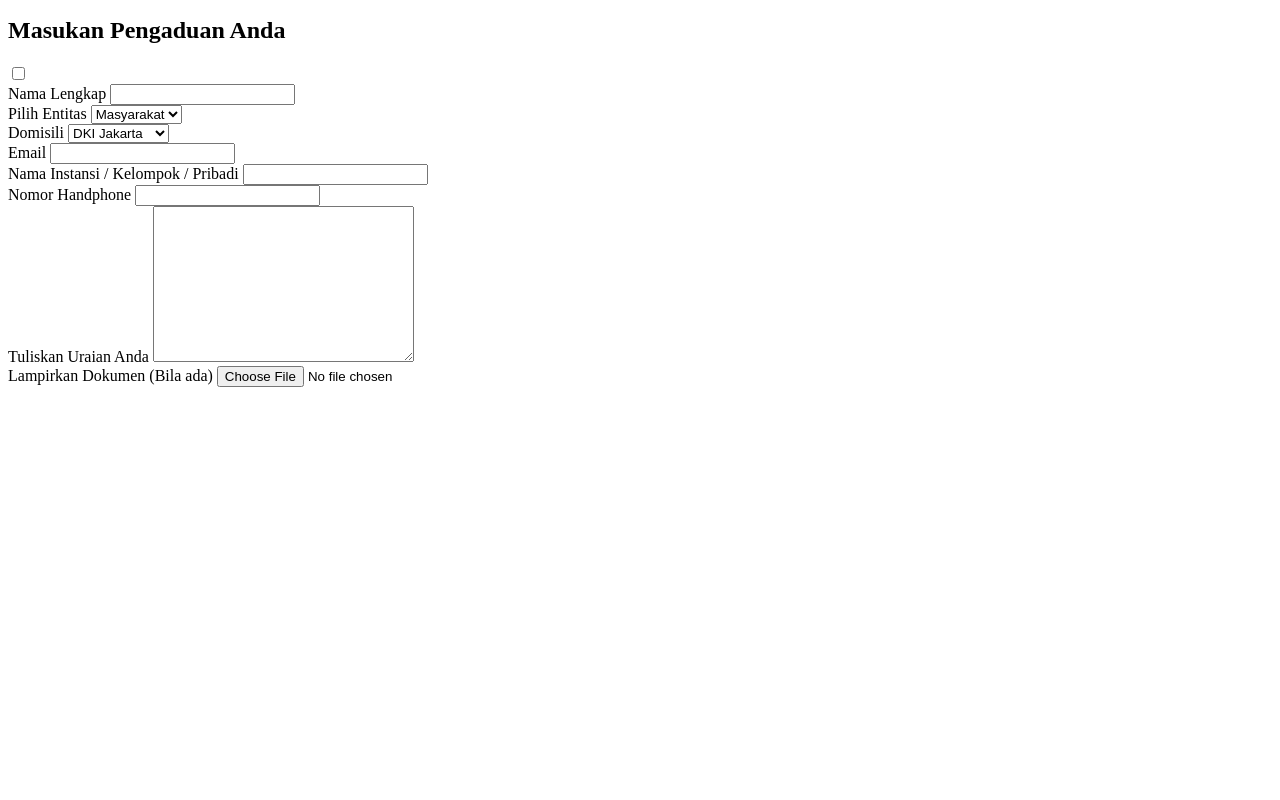
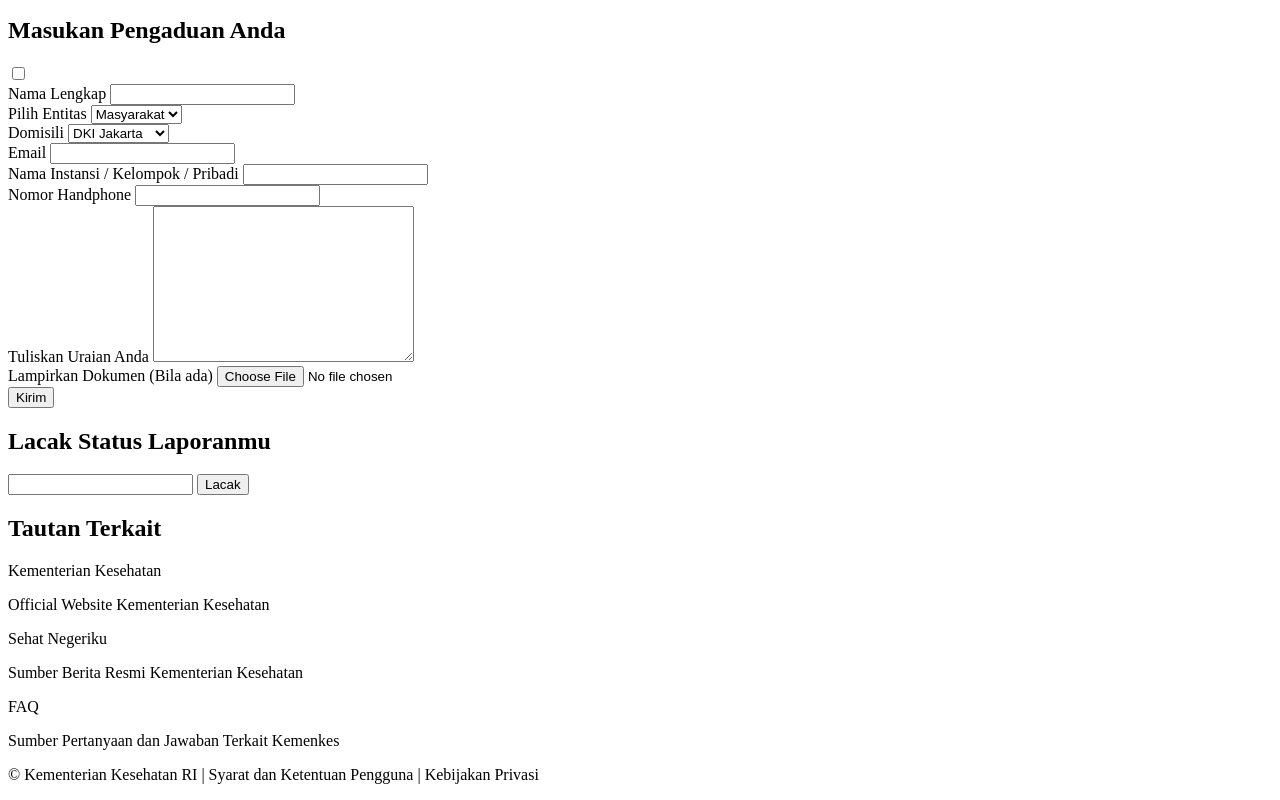
Before and after one commit to zummorow/sapakemkes, a plain HTML site: page index.html in a window 1280 px wide. Shown: the part 290-1090 px from the top of the page. Before the commit the page ends 800 px from the top, so only its background shows below. Drawn offline with Linux system fonts and the light colour scheme.

Commit message:
add to master branch

```diff
--- a/index.html
+++ b/index.html
@@ -71,16 +71,45 @@
           <label for="lampiran">Lampirkan Dokumen (Bila ada)</label>
           <input type="file" id="lampiran" name="lampiran"/>
         </div>
+        <div>
+          <input type="submit" value="Kirim">
+        </div>
 
       </form>
     </section>
-    <section id="3"></section>
-    <section id="4"></section>
+    <section id="3">
+      <div>
+        <h2>Lacak Status Laporanmu</h2>
+        <div>
+          <input type="text">
+          <input type="submit" value="Lacak">
+        </div>
+      </div>
+    </section>
+    <section id="4">
+      <div>
+        <h2>Tautan Terkait</h2>
+        <div>
+          <p>Kementerian Kesehatan</p>
+          <p>Official Website Kementerian Kesehatan</p>
+        </div>
+        <div>
+          <p>Sehat Negeriku</p>
+          <p>Sumber Berita Resmi Kementerian Kesehatan</p>
+        </div>
+        <div>
+          <p>FAQ</p>
+          <p>Sumber Pertanyaan dan Jawaban Terkait Kemenkes</p>
+        </div>
+      </div>
+    </section>
   </main>
 
   <!-- Footer -->
   <footer>
-
+    <div>
+      <p>© Kementerian Kesehatan RI | Syarat dan Ketentuan Pengguna | Kebijakan Privasi</p>
+    </div>
   </footer>
 </body>
 </html>
```
Also changed, not shown: 2 other files.
